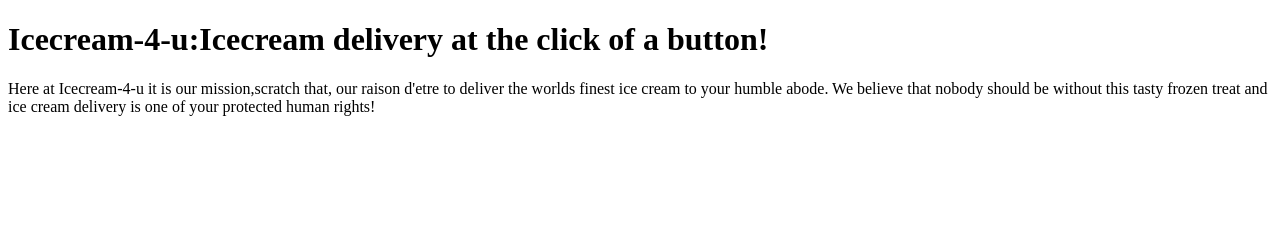
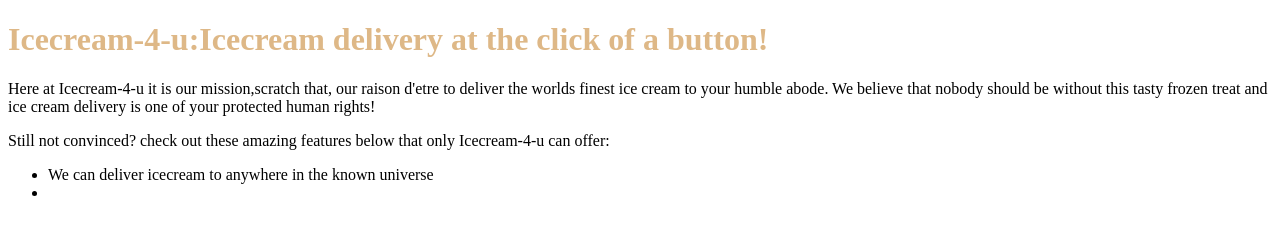
Before and after one commit to Spaghettioso/my-first-html-project, a plain HTML site: page index.html in a window 1280 px wide. Drawn offline with Linux system fonts and the light colour scheme.

Commit message:
adding a css doc applying colour to h1 and adding undordered list

```diff
--- a/index.html
+++ b/index.html
@@ -4,14 +4,25 @@
     <meta charset="UTF-8">
     <meta http-equiv="X-UA-Compatible" content="IE=edge">
     <meta name="viewport" content="width=device-width, initial-scale=1.0">
-    <title>Document</title>
+    <title>Icecream-4-u</title>
 </head>
 <body>
-    <h1>Icecream-4-u:Icecream delivery at the click of a button!</h1>
-    <p>Here at Icecream-4-u it is our mission,scratch that, our raison
-         d'etre to deliver the worlds finest ice cream to your humble abode.
-         We believe that nobody should be without this tasty frozen
-          treat and ice cream delivery is one of your protected human
-           rights!  </p>
+    <h1> <link rel="stylesheet" href="style.css"> Icecream-4-u:Icecream delivery at the click of a button!</h1>
+    <p>
+        Here at Icecream-4-u it is our mission,scratch that, our raison
+        d'etre to deliver the worlds finest ice cream to your humble abode.
+        We believe that nobody should be without this tasty frozen
+        treat and ice cream delivery is one of your protected human
+        rights!
+    </p>
+    <p>Still not convinced? check out these amazing features below that only
+    Icecream-4-u can offer:
+    </p>
+    <ul>
+        <li>We can deliver icecream to anywhere in the known universe</li>
+        <li>
+    </ul>
+
+
 </body>
 </html>
--- /dev/null
+++ b/style.css
@@ -0,0 +1,3 @@
+h1{
+    color: burlywood;
+}
```
